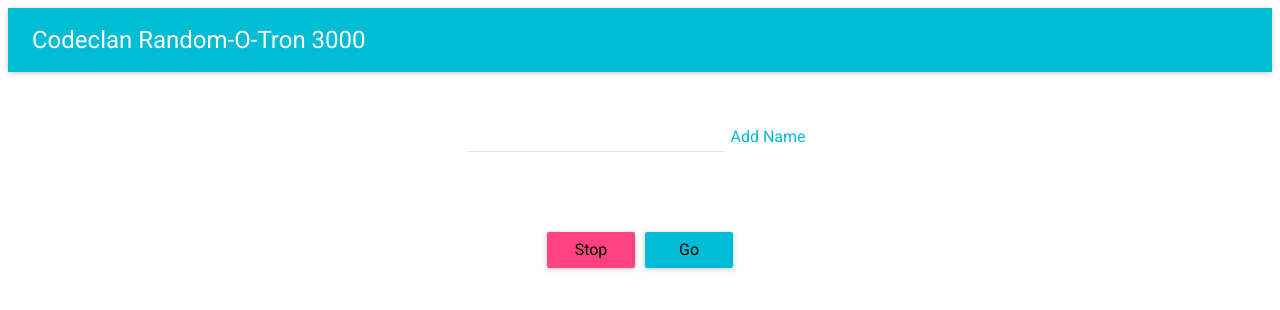
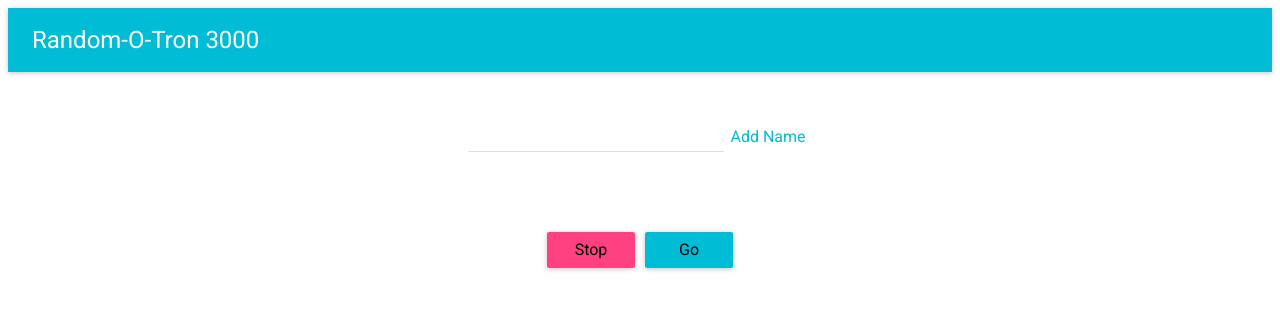
Before and after one commit to johnmcc/Student_Randomiser, a React (Create React App) app: page / in a window 1280 px wide. Shown: the top 310 px of the page. Built offline with nearby package versions, Linux system fonts and the light colour scheme; what react-tap-event-plugin would draw is missing.

Commit message:
Removed CC name

```diff
--- a/src/containers/App.js
+++ b/src/containers/App.js
@@ -46,7 +46,7 @@ class App extends Component {
         <div className="App">
           <AppBar
             iconStyleLeft={styles.icon}
-            title="Codeclan Random-O-Tron 3000"
+            title="Random-O-Tron 3000"
             iconClassNameRight="muidocs-icon-navigation-expand-more"
           />
           <div style={styles.wrapper}>
```
